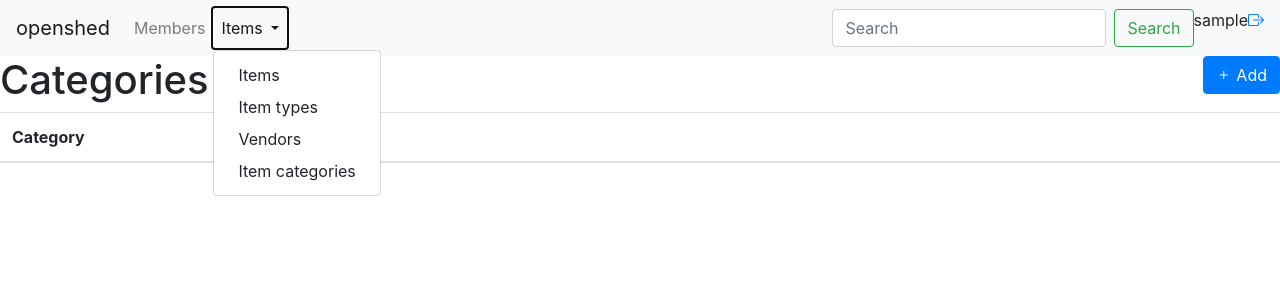
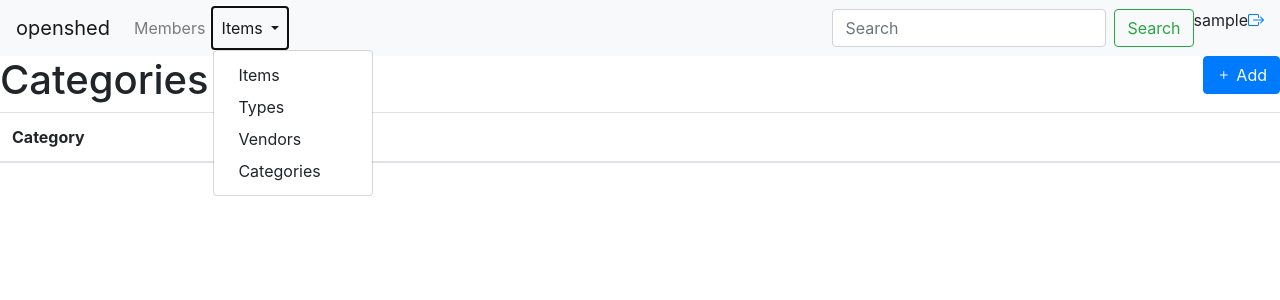
Before and after one commit to the-moog/openshed, a Django app: page /items/categories in a window 1280 px wide, after a click on "Items". Shown: the top 300 px of the page. Run offline with Django 3.2, Linux system fonts and the light colour scheme; the visitor is signed in with stand-in values (Sample User, id 1); data that the repository does not hold is empty; some libraries are stand-ins or nearby versions.

Commit message:
Basic menu changes

```diff
--- a/openshed/templates/openshed/base.html
+++ b/openshed/templates/openshed/base.html
@@ -32,9 +32,9 @@
             </a>
             <div class="dropdown-menu" aria-labelledby="navbarDropdown">
               <a class="dropdown-item" href="/items/items">Items</a>
-              <a class="dropdown-item" href="/items/types">Item types</a>
+              <a class="dropdown-item" href="/items/types">Types</a>
               <a class="dropdown-item" href="/items/vendors">Vendors</a>
-              <a class="dropdown-item" href="/items/categories">Item categories</a>
+              <a class="dropdown-item" href="/items/categories">Categories</a>
             </div>
           </li>
         </ul>
```
